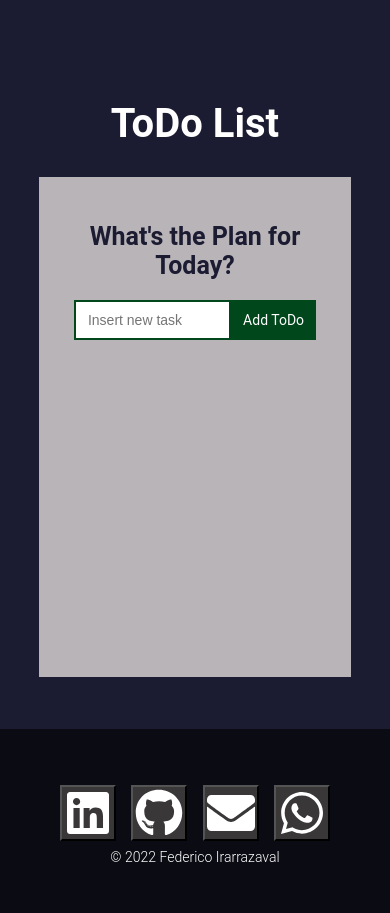
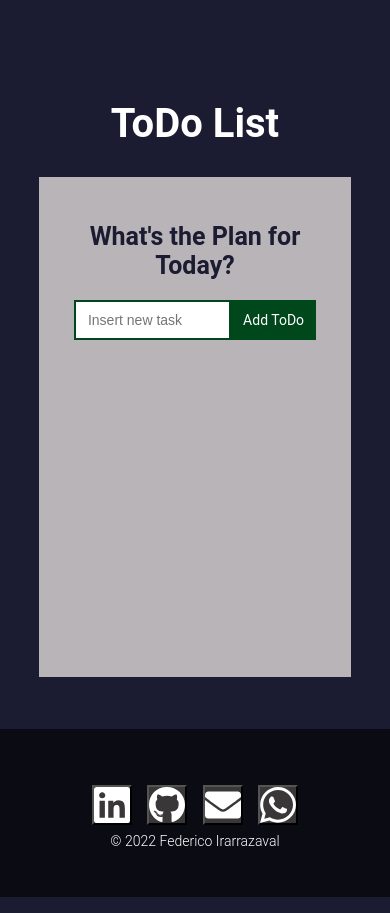
Before and after one commit to FedeIra/Project-Task-list, a React (Create React App) app in the folder tasks-application/: page / in a window 390 px wide. Built offline with nearby package versions, Linux system fonts and the light colour scheme.

Commit message:
autocomplete off

```diff
--- a/tasks-application/src/componentes/TareaFormulario.jsx
+++ b/tasks-application/src/componentes/TareaFormulario.jsx
@@ -50,6 +50,7 @@ function TareaFormulario(props) {
           <input
             className="tarea-input"
             type="text"
+            autocomplete="off"
             placeholder="Insert new task"
             name="texto"
             value={input}
--- a/tasks-application/src/hojas-de-estilo/Footer.css
+++ b/tasks-application/src/hojas-de-estilo/Footer.css
@@ -40,7 +40,7 @@
 /* responsive footer for cellphone: */
 @media screen and (max-width: 390px) {
   .icon_footer {
-    width: 3.5rem;
-    height: 3.5rem;
+    width: 2.5rem;
+    height: 2.5rem;
   }
 }
```
